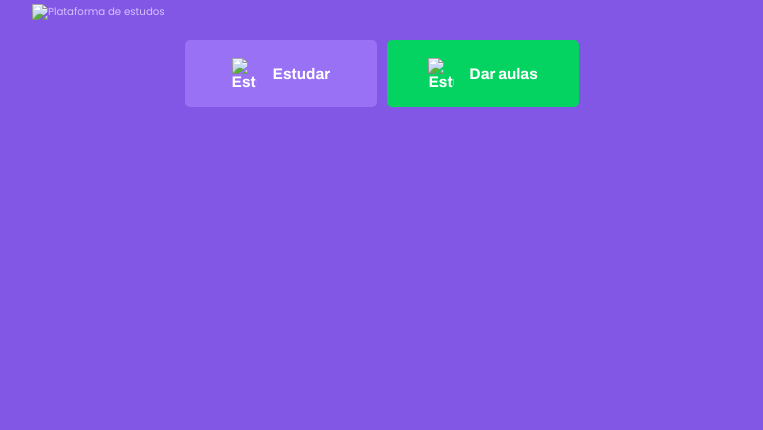
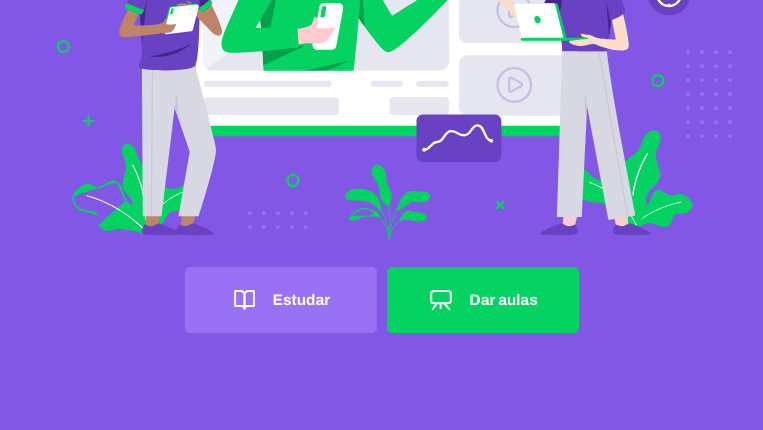
Before and after one commit to th1ag0-Zz/NLW-2-proffy-discovery, a plain HTML site: page index.html in a window 1280 px wide. Shown: the part 370-800 px from the top of the page, without its empty margins (258-1021 px from the left). Drawn offline with Linux system fonts and the light colour scheme; the site is published under a folder, as on GitHub Pages, so addresses that start at the root find nothing.

Commit message:
correção de diretórios

```diff
--- a/index.html
+++ b/index.html
@@ -13,19 +13,19 @@
         <div id="container">
 
             <div class="logo-container">
-                <img src="/images/logo.svg" alt="Proffy">
+                <img src="images/logo.svg" alt="Proffy">
                 <h2>Sua Sua plataforma de estudos online.</h2>
             </div>
 
-            <img class="hero-image" src="/images/landing.svg" alt="Plataforma de estudos">
+            <img class="hero-image" src="images/landing.svg" alt="Plataforma de estudos">
 
             <div class="buttons-container">
-                <a class="study" href="/study.html">
-                    <img src="/images/icons/study.svg" alt="Estudar">
+                <a class="study" href="study.html">
+                    <img src="images/icons/study.svg" alt="Estudar">
                     Estudar
                 </a>
-                <a class="give-classes" href="/give-classes.html">
-                    <img src="/images/icons/give-classes.svg" alt="Estudar">
+                <a class="give-classes" href="give-classes.html">
+                    <img src="images/icons/give-classes.svg" alt="Estudar">
                     Dar aulas
                 </a>
             </div>
```
